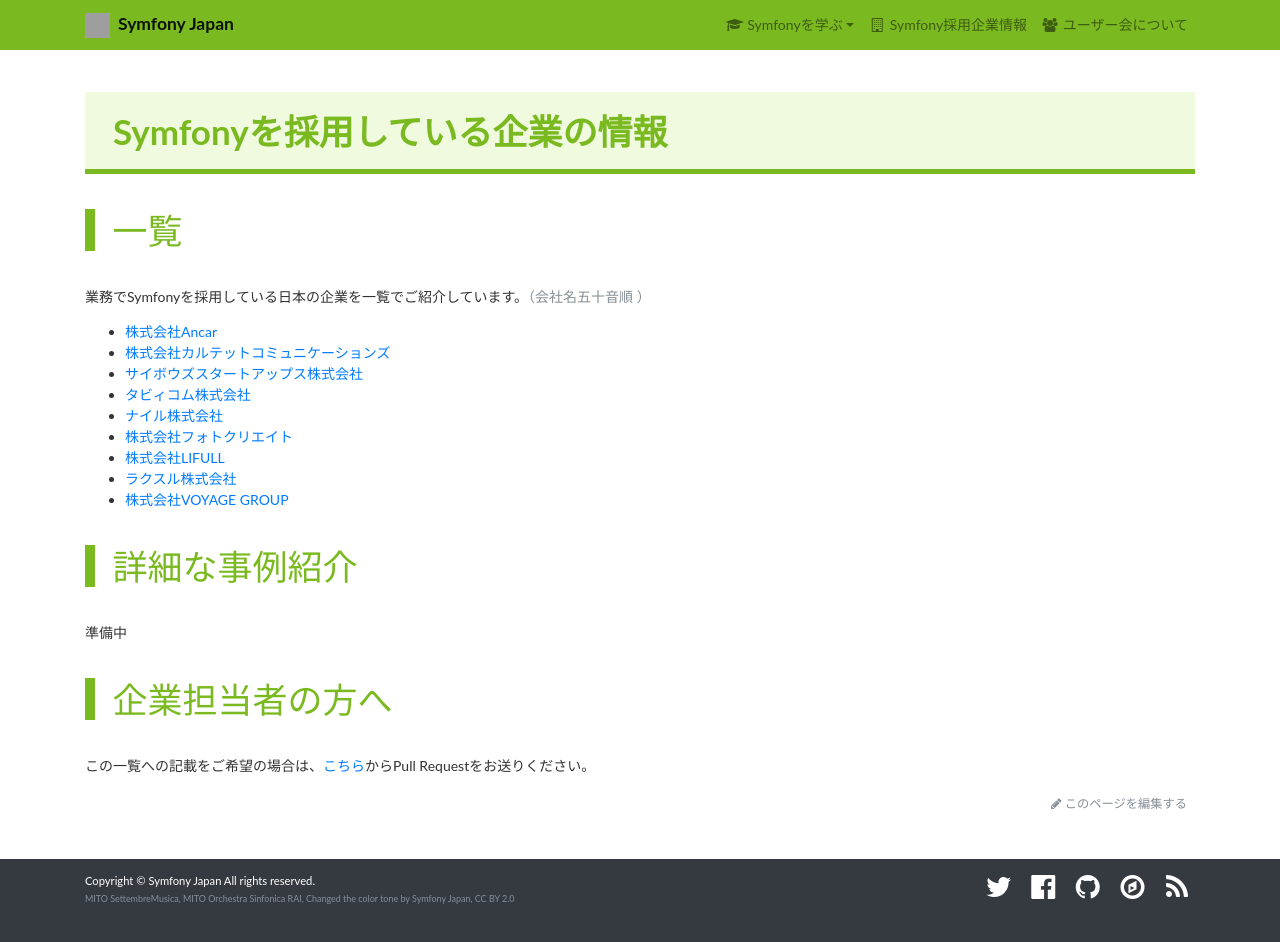
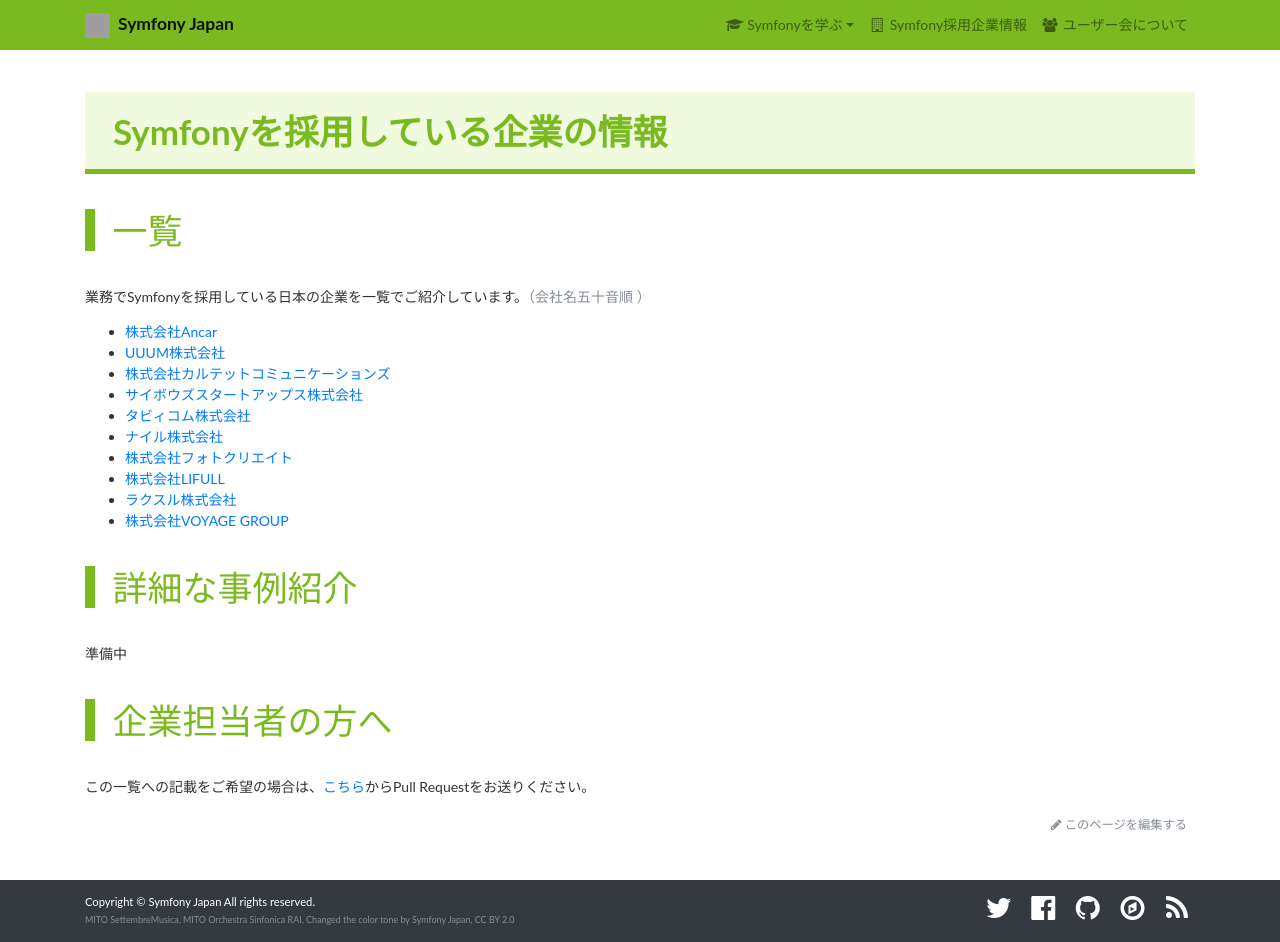
Before and after one commit to symfony-japan/symfony-japan.github.io, a Jekyll site: the page built from _pages/companies.md, in a window 1280 px wide and 942 px high. Built offline with Jekyll 4.4.1, drawn with Linux system fonts in a browser that asks for light colours; nearby versions of some CDN libraries; grey boxes are pictures that could not be loaded.

Commit message:
Symfonyを採用している企業のリストに「UUUM株式会社」を追加

```diff
--- a/_pages/companies.md
+++ b/_pages/companies.md
@@ -9,6 +9,7 @@
 業務でSymfonyを採用している日本の企業を一覧でご紹介しています。<span class="text-muted">（会社名五十音順 ）</span>
 
 * [株式会社Ancar](http://ancar.co.jp/)
+* [UUUM株式会社](https://www.uuum.co.jp/)
 * [株式会社カルテットコミュニケーションズ](http://quartetcom.co.jp/recruit/engineer/)
 * [サイボウズスタートアップス株式会社](https://cstap.com/)
 * [タビィコム株式会社](https://tavii.co.jp/)
```
